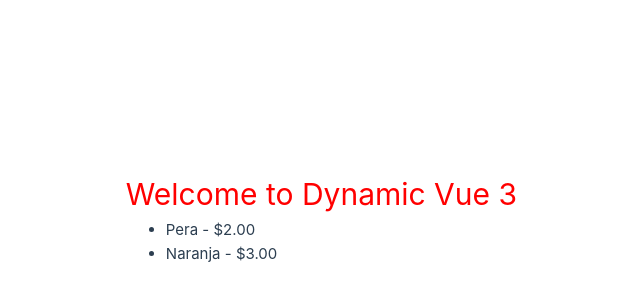
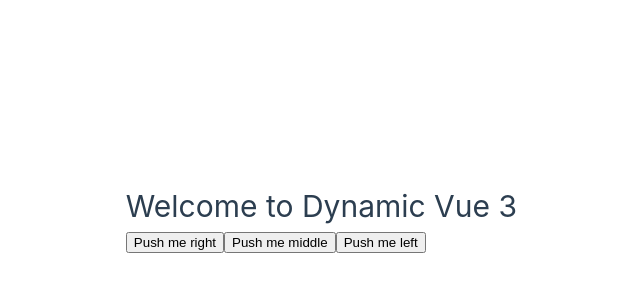
Before and after one commit to Andyveloper/vue-first-time, a Vue app: page / in a window 1280 px wide. Shown: the part 182-482 px from the top of the page, without its empty margins (123-763 px from the left). Built offline with nearby package versions, Linux system fonts and the light colour scheme.

Commit message:
Learn v-on directive and use methods

```diff
--- a/src/App.vue
+++ b/src/App.vue
@@ -1,78 +1,19 @@
 <script setup>
-// const name = "Dynamic Vue";
-// const styleColor = "color: blue";
-// const arrayColor = ["blue", "green", "red"];
-// const active = true;
-// const arrayFruits = ["apple", "banana", "orange", "grapes", "pear"];
 const name = "Dynamic Vue 3";
-const arrayFrutas = [
-  {
-    name: "Manzana",
-    price: "$1.00",
-    description: "Una manzana",
-    stock: 0,
-  },
-  {
-    name: "Pera",
-    price: "$2.00",
-    description: "Una pera",
-    stock: 10,
-  },
-  {
-    name: "Naranja",
-    price: "$3.00",
-    description: "Una naranja",
-    stock: 20,
-  },
-];
+
+// methods
+const handleClick = (message) => {
+  console.log(message);
+};
 </script>
 
 <template>
-  <div>
+  <main @click.right.prevent>
     <h1>Welcome to {{ name }}</h1>
-    <ul>
-      <template v-for="item in arrayFrutas" :key="item.name">
-        <li v-if="item.stock > 0">{{ item.name }} - {{ item.price }}</li>
-      </template>
-    </ul>
-  </div>
-  <!--
-  <h1>Hello {{ name.toUpperCase() }}</h1>
-  <h2 :style="`color: ${arrayColor[1]}`">{{ arrayColor }}</h2>
-  <h2 :style="styleColor">I'm blue</h2>
-  ========================
-  DIRECTIVES
-  v-if, v-else, v-else-if conditionals
-  <h2 v-if="active">I'm Active</h2>
-  <h2 v-if="!active">I'm NOT Active</h2>
-  <hr />
-  ========================
-  OR:
-  <h2 v-if="active">I'm actually active, frfr</h2>
-  <h2 v-else>I'm not actually active, lol</h2>
-  <hr />
-  ========================
-  OR:
-  <h2 v-if="active === true">I'm definitely active</h2>
-  <h2 v-else-if="active === false">I'm definitely NOT active, lol</h2>
-  <div v-else>
-    <h2>I don't know what I am</h2>
-    <img src="https://placeimg.com/240/240/any" alt="" />
-    <p>I need help, this is not a meme</p>
-  </div>
-  ========================
-  v-show
-  <h2 v-show="active">I'm active in spanish</h2>
-  ========================
-  v-for
-  <ul>
-    <li v-for="fruit in arrayFruits" :key="fruit">{{ fruit }}</li>
-  </ul>
-   -->
+    <button @click.right.prevent="handleClick('text right')">
+      Push me right
+    </button>
+    <button @click.middle="handleClick('text middle')">Push me middle</button>
+    <button @click="handleClick('text left')">Push me left</button>
+  </main>
 </template>
-
-<style>
-h1 {
-  color: red;
-}
-</style>
```
Also changed, not shown: 1 other file (tests, documents, lock files or other folders).
